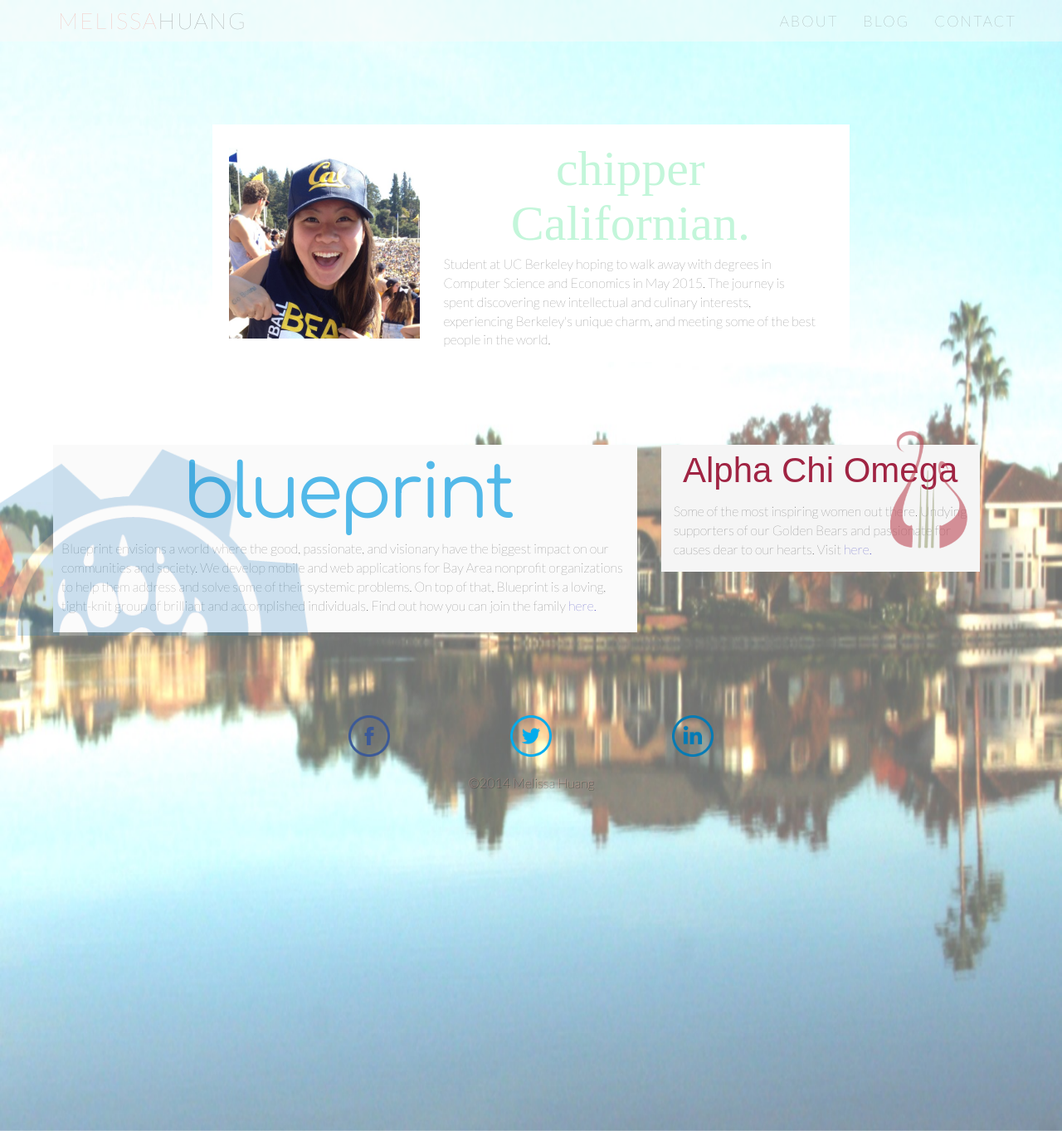
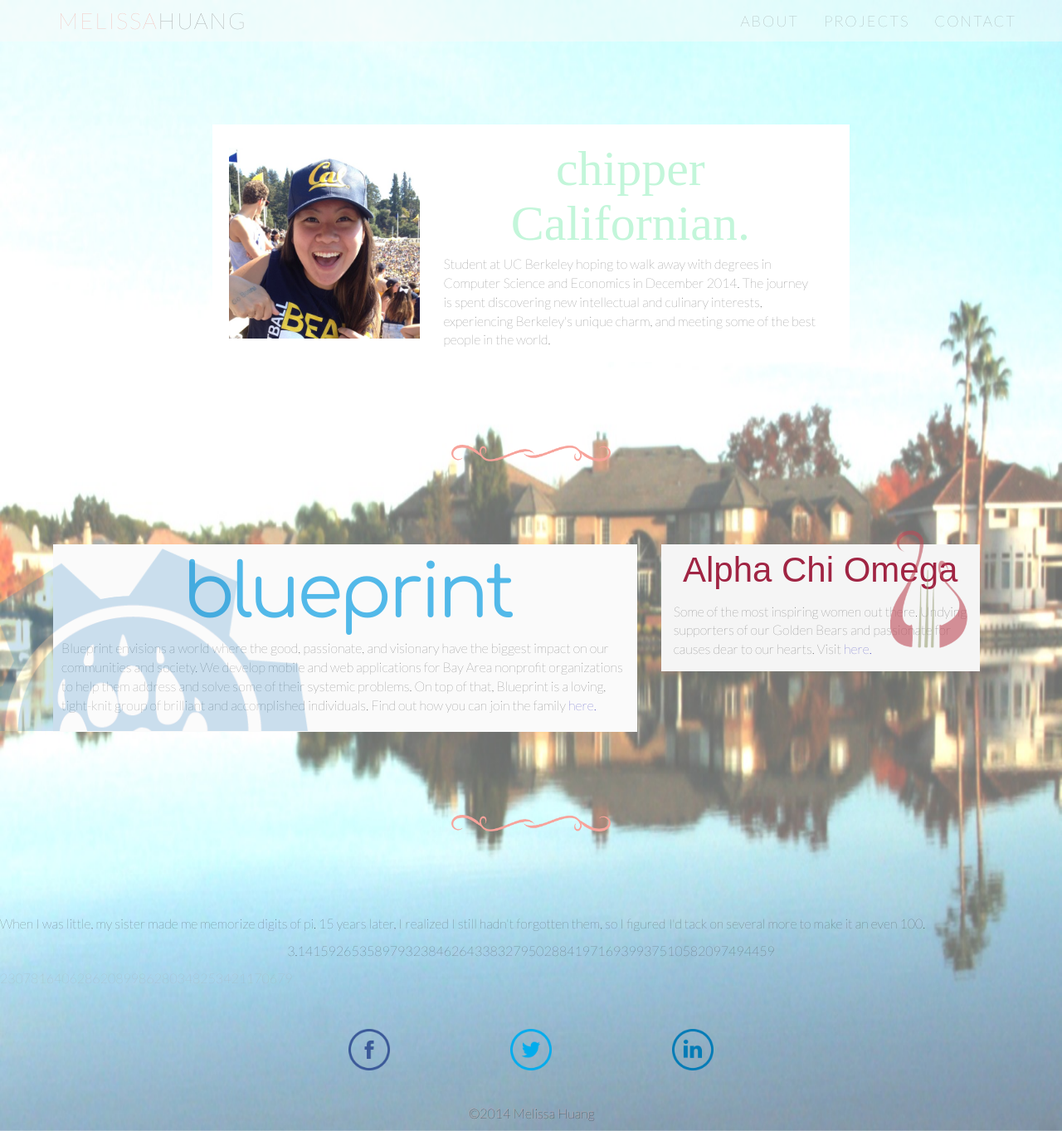
Before and after one commit to melhuang/melhuang.github.io, a Jekyll site: the page index.html, which Jekyll copies as it is, in a window 1280 px wide and 1363 px high. Shown: the whole window at 83% size. Built offline with Jekyll 4.4.1, drawn with Linux system fonts in a browser that asks for light colours; some web fonts are replaced; Markdown is read by kramdown in place of the engine named in the settings; comment, search, counter and statistics services are not loaded.

Commit message:
update pi digits

```diff
--- a/assets/js/main.js
+++ b/assets/js/main.js
@@ -1,10 +1,8 @@
-console.log("hello");
 window.onload = resizePaw;
+window.onresize = resizePaw;
 function resizePaw() {
     var container = document.getElementById("blueprint");
     var parent = container.clientHeight;
-    console.log("hi");
-    console.log(container);
     var child = document.getElementById("paw");
-    child.style.clip = "rect(0px 1000px " + parent + "px 0px)";
+    child.style.clip = "rect(0px 1000px " + (parent - 5) + "px 0px)";
 }
--- a/css/main.css
+++ b/css/main.css
@@ -105,6 +105,14 @@
 img.bg {
     left: 50%;
     margin-left: -512px; }
+}
+.divide {
+    display: block;
+    margin-top: 100px;
+    margin-right: auto;
+    margin-left: auto;
+    width: 15%;
+    height:auto;
 }
 
 #intro{
@@ -223,11 +231,26 @@
 }
 
 
-#contact{
+#projects{
     margin-top:100px;
     margin-left:auto;
+    margin-right: auto;
+}
+#piblurb{
+
+}
+#pi-known{
+    text-align:center
+}
+#pi-unknown{
+    color: #aaa;
+}
+
+
+#contact{
+    margin-top:50px;
+    margin-left:auto;
     margin-right:auto;
-    margin-bottom:20px;
 }
 #facebook{
     width:50px;
@@ -239,6 +262,7 @@
     width:50px;
 }
 #copyright{
+    margin-top: 40px;
     color:#f7a39b;
     text-shadow: 1px 1px #000;
     text-align:center;
--- a/index.html
+++ b/index.html
@@ -36,7 +36,7 @@
 	    <div class="collapse navbar-collapse navHeaderCollapse">
 		<ul id="myNav" class="nav navbar-nav navbar-right">
 		    <li><a href="#about">About</a></li> <!-- style="padding-left: 24px" -->
-		    <li><a href="#blog">Blog</a></li> <!-- style="padding-left: 24px" -->
+		    <li><a href="#projects">Projects</a></li> <!-- style="padding-left: 24px" -->
 		    <li><a href="#contact">Contact</a></li> <!-- style="padding-left: 24px; padding-right: 0" -->
 		</ul>
 	    </div>
@@ -49,9 +49,11 @@
            <img src="/assets/images/bears.png" class="pic" id="me">
 	   <div id="introtext">
 		<h1 id="quote">chipper Californian.</h1>
-      	   	<p id="blurb">Student at UC Berkeley hoping to walk away with degrees in Computer Science and Economics in May 2015. The journey is spent discovering new intellectual and culinary interests, experiencing Berkeley&#39;s unique charm, and meeting some of the best people in the world.</p>
+      	   	<p id="blurb">Student at UC Berkeley hoping to walk away with degrees in Computer Science and Economics in December 2014. The journey is spent discovering new intellectual and culinary interests, experiencing Berkeley&#39;s unique charm, and meeting some of the best people in the world.</p>
 	   </div>
     </div>
+
+    <img src="assets/images/divider.png" class="divide">
 
     <div id="about">
 	<div id="blueprint">
@@ -70,6 +72,17 @@
         </div>
     </div>
 
+    <img src="assets/images/divider.png" class="divide">
+
+    <div id="projects">
+        <div id="pi">
+	  <p id="piblurb">When I was little, my sister made me memorize digits of pi. 15 years later, I realized I still hadn't forgotten them, so I figured I'd tack on several more to make it an even 100.</p>
+          <p id="pi-known">3.14159265358979323846264338327950288419716939937510582097494459</p>
+	  <p id="pi-unknown">23078164062862089986280348253421170679</p>
+	</div>
+    </div>
+
+
 
     <div id="contact">
       <div class="container">
@@ -81,7 +94,7 @@
       	    <center><a href="http://twitter.com/meowlissa10"><img src="/assets/images/twitter.png" id="twitter"></a></center>
 	  </div>
 	  <div class="col-sm-2">
-          <center><a href="http://www.linkedin.com/profile/view?id=177211638&goback=%2Enmp_*1_*1_*1_*1_*1_*1_*1_*1_*1_*1&trk=spm_pic"><img src="/assets/images/linkedin.png" id="linkedin"></a></center>
+          <center><a href="http://www.linkedin.com/pub/melissa-huang/4b/421/46"><img src="/assets/images/linkedin.png" id="linkedin"></a></center>
 	  </div>
         </div>
       </div>
```
Also changed, not shown: assets/images/divider.png (added), 3 other files. Lines whose indentation alone changed are shown as unchanged.
